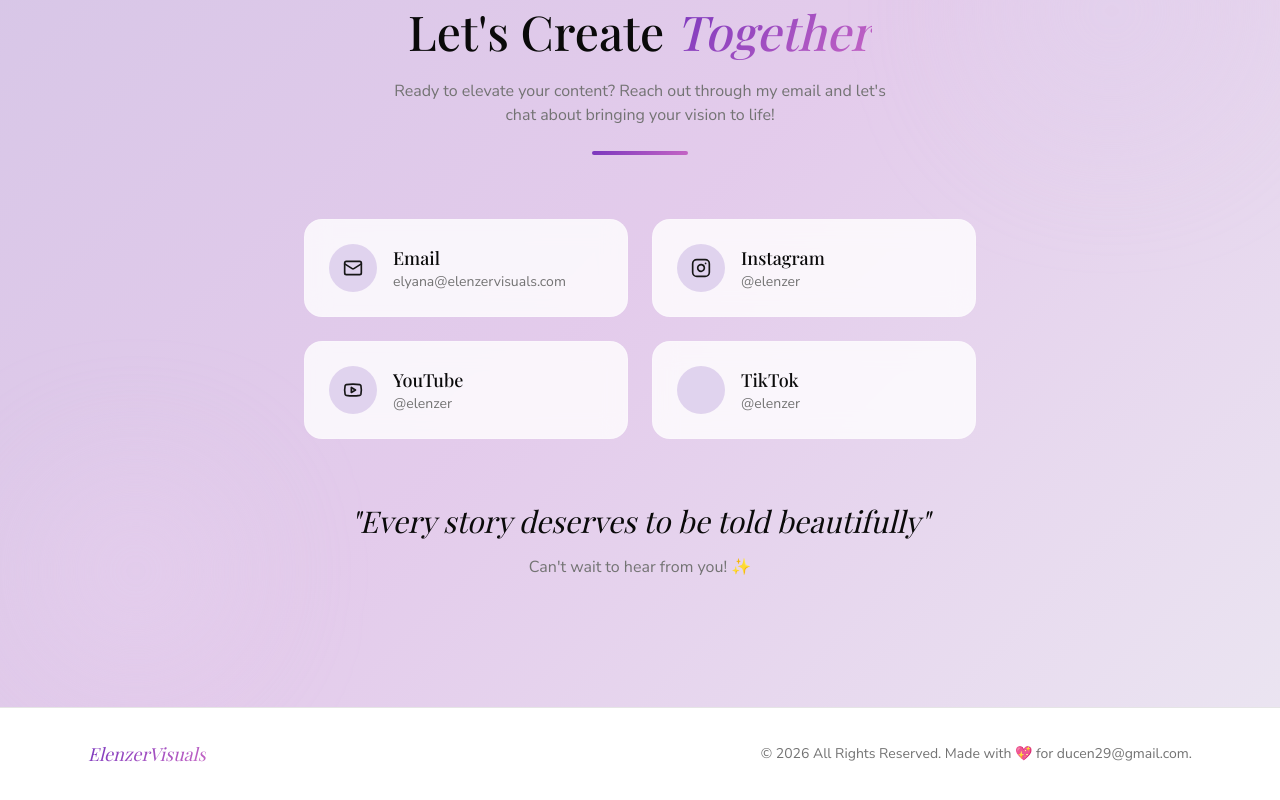
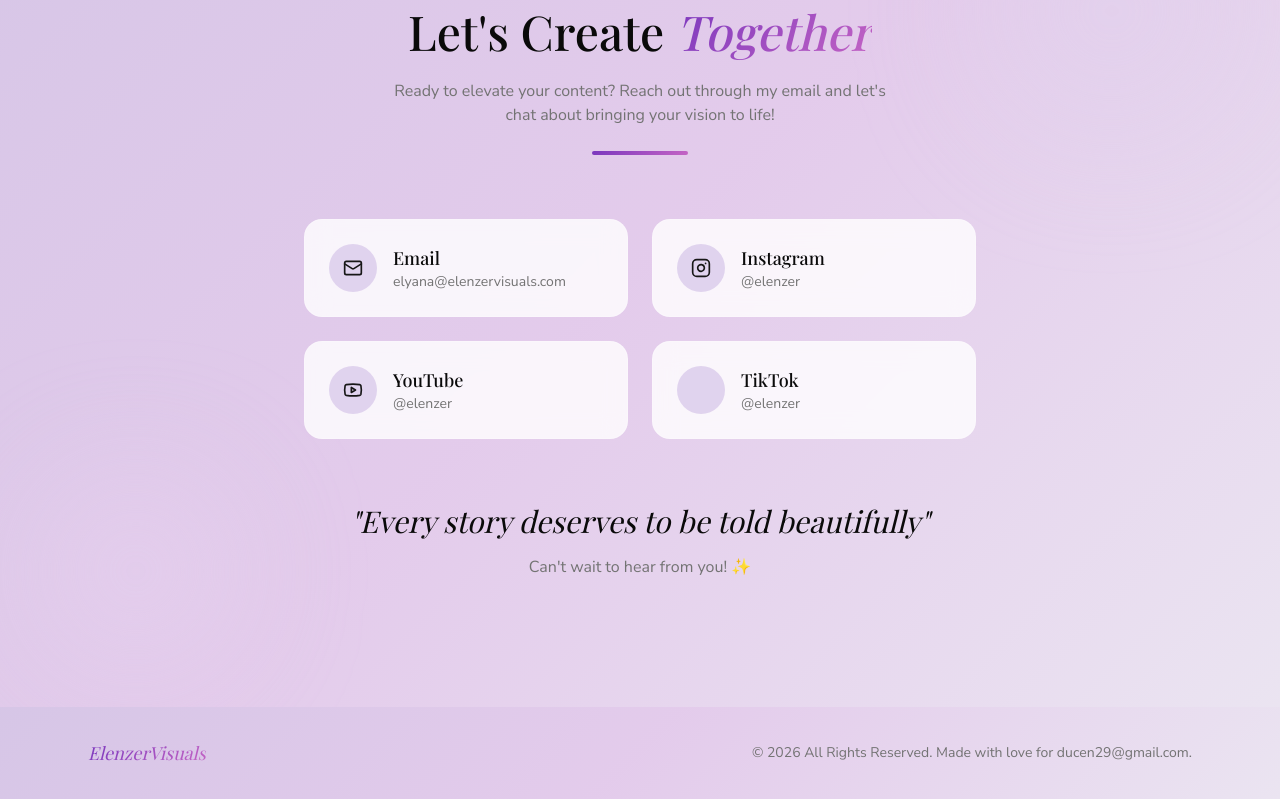
Before and after one commit to elenzzz/elenzer, a Next.js app: page / in a window 1280 px wide. Shown: the part 3383-4183 px from the top of the page. Built offline with nearby package versions, Linux system fonts and the light colour scheme; no server answers; some icons are missing; a web font is replaced by a local one.

Commit message:
fix: update footer background style and correct love emoji text

```diff
--- a/src/components/sections/footer.tsx
+++ b/src/components/sections/footer.tsx
@@ -2,7 +2,7 @@ const Footer = () => {
   const currentYear = new Date().getFullYear();
 
   return (
-    <footer className="py-8 bg-background border-t border-border">
+    <footer className="py-8 bg-gradient-hero">
       <div className="container max-w-6xl mx-auto px-6">
         <div className="flex flex-col md:flex-row items-center justify-between gap-4">
           <p className="font-heading text-lg">
@@ -10,7 +10,7 @@ const Footer = () => {
           </p>
 
           <p className="font-body text-sm text-muted-foreground text-center">
-            © {currentYear} All Rights Reserved. Made with 💖 for
+            © {currentYear} All Rights Reserved. Made with love for
             ducen29@gmail.com.
           </p>
         </div>
```
